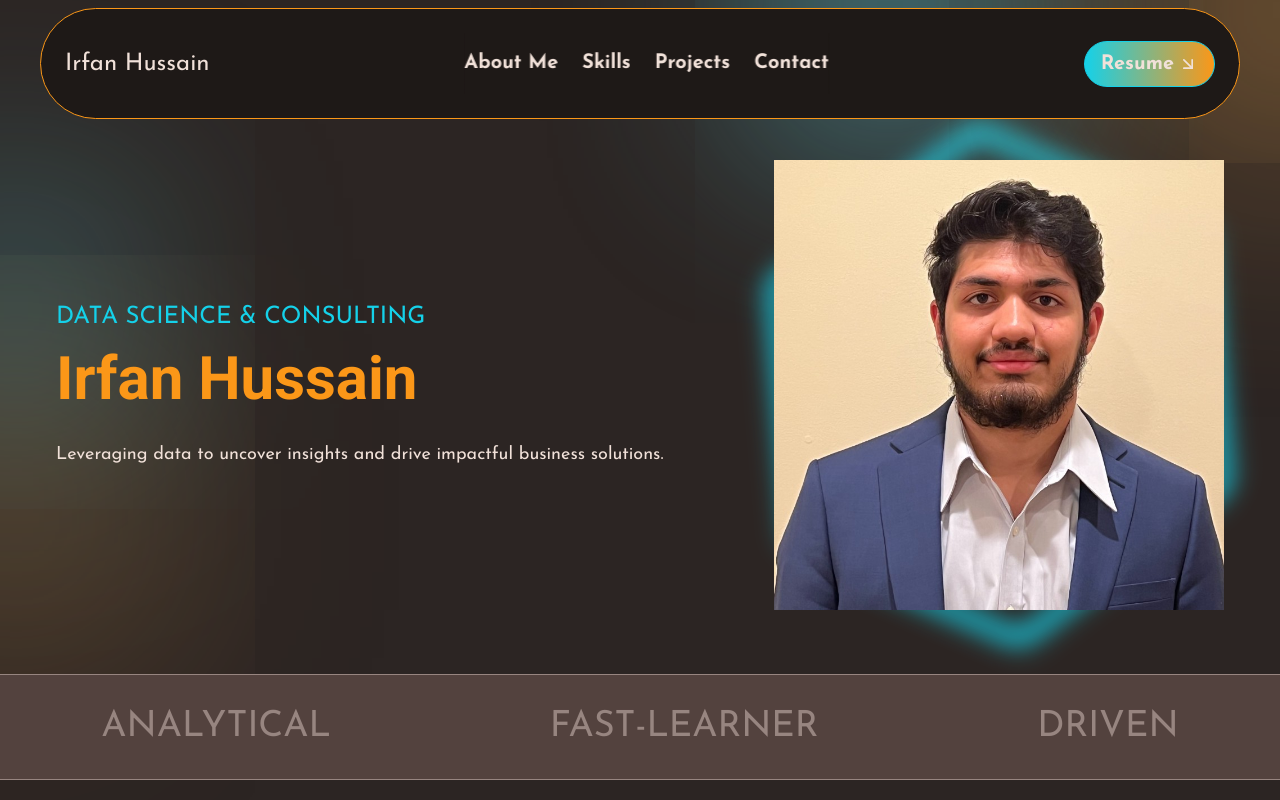
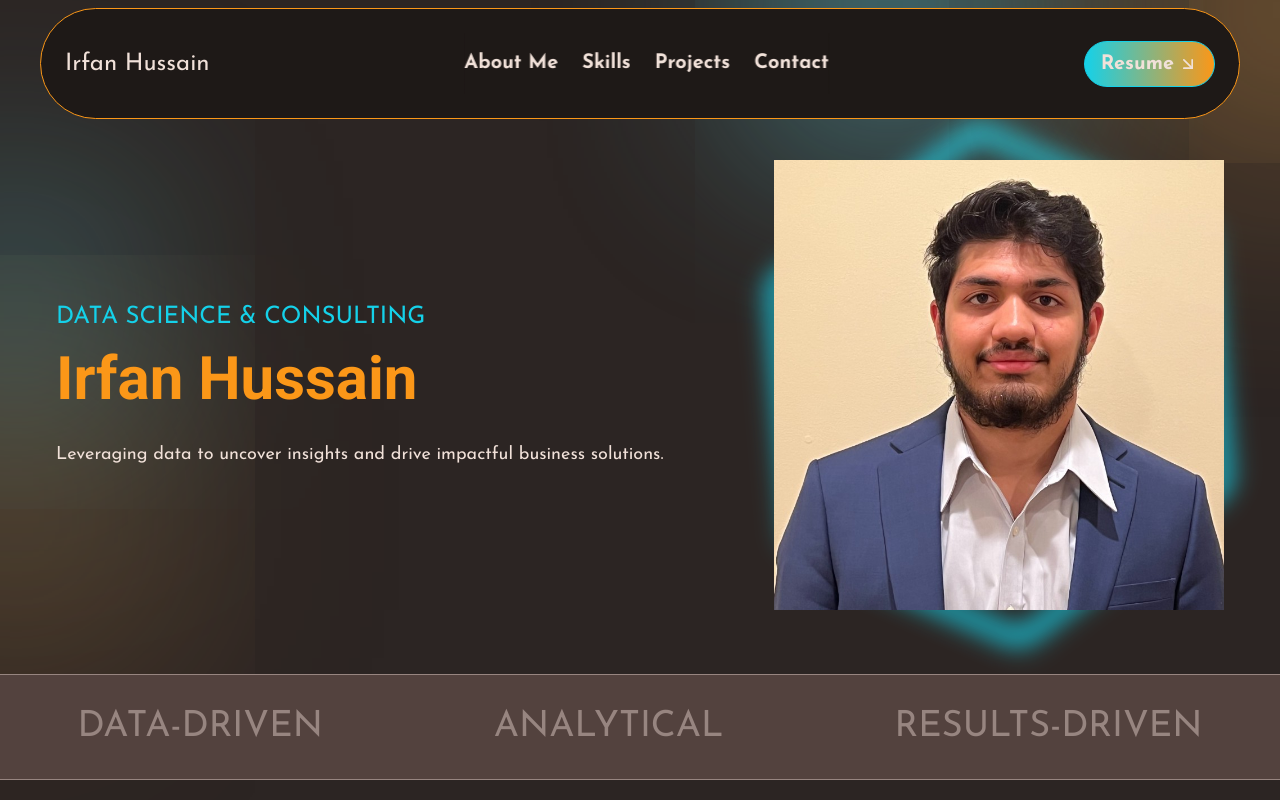
Before and after one commit to IrfanHussain2145/portfolio-website, a React (Vite) app: page / in a window 1280 px wide. Shown: the top 800 px of the page. Built offline with nearby package versions, Linux system fonts and the light colour scheme.

Commit message:
Update text in SubHeroSection component

```diff
--- a/src/components/heroSection/SubHeroSection.jsx
+++ b/src/components/heroSection/SubHeroSection.jsx
@@ -3,9 +3,9 @@ import React from 'react'
 const SubHeroSection = () => {
   return (
     <div className="w-full border-y border-lightGrey text-lightGrey flex justify-around uppercase xl:text-4xl md:text-2xl sm:text-4xl py-8 items-center gap-4 bg-brown">
+        <p className='md:block sm:hidden'> Data-Driven </p>
         <p className='md:block sm:hidden'> Analytical </p>
-        <p className='md:block sm:hidden'> Fast-Learner </p>
-        <p> Driven </p>
+        <p> Results-Driven </p>
     </div>
   )
 }
```
